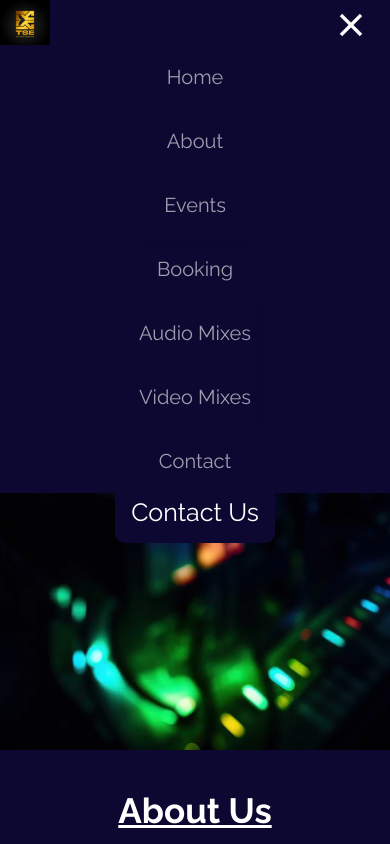
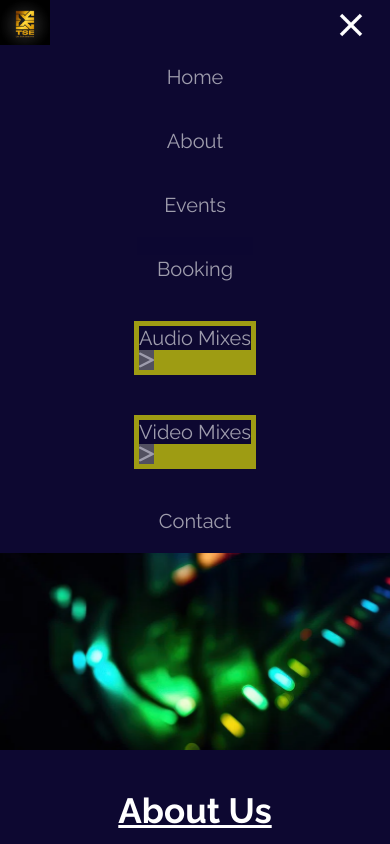
Before and after one commit to KipletingEdwin/Tyler-Sounds-Entertainment-, a React (Vite) app: page / in a window 390 px wide. Both pictures are taken after a click on the picture 350 px from the left and 25 px from the top of the page. Shown: the top 844 px of the page. Built offline with nearby package versions, Linux system fonts and the light colour scheme; a web font is replaced by a local one.

Commit message:
change anchor tags to Link on Video Mixes

```diff
--- a/package.json
+++ b/package.json
@@ -12,6 +12,7 @@
   "dependencies": {
     "@emotion/react": "^11.11.4",
     "@emotion/styled": "^11.11.5",
+    "@fortawesome/fontawesome-free": "^6.5.2",
     "@fortawesome/fontawesome-svg-core": "^6.5.1",
     "@fortawesome/free-solid-svg-icons": "^6.5.1",
     "@fortawesome/react-fontawesome": "^0.2.0",
--- a/src/components/Navbar/Navbar.jsx
+++ b/src/components/Navbar/Navbar.jsx
@@ -3,11 +3,14 @@ import styles from "./Navbar.module.css";
 import logo from "../../assets/nav/logo.jpg";
 import closeIcon from "../../assets/nav/closeIcon.png";
 import closeButton from "../../assets/nav/menuIcon.png";
+import { FontAwesomeIcon } from "@fortawesome/react-fontawesome";
+import { faGreaterThan } from "@fortawesome/free-solid-svg-icons";
+
 import { Link } from "react-router-dom";
 
 function Navbar() {
   const [menuOpen, setMenuOpen] = useState(false);
-  const[hoveredItem, setHoveredItem] = useState(null);
+  const [hoveredItem, setHoveredItem] = useState(null);
 
   const handleMouseEnter = (item) => {
     setHoveredItem(item);
@@ -42,47 +45,80 @@ function Navbar() {
           <li>
             <Link to="/events">Booking</Link>
           </li>
-          <li onMouseEnter={()=>handleMouseEnter('audioMixes')} onMouseLeave={handleMouseLeave} >
-            <Link to="/audioMixes">Audio Mixes</Link>
-            {
-              hoveredItem === 'audioMixes' && (
-                <div className={styles.children}>
+          <li
+            onMouseEnter={() => handleMouseEnter("audioMixes")}
+            onMouseLeave={handleMouseLeave}
+          >
+            <div className={styles.subDiv}>
+              <Link to="/audioMixes" className={styles.link}>
+                Audio Mixes
+                <FontAwesomeIcon
+                  icon={faGreaterThan}
+                  className={styles.faGreaterThan}
+                />
+              </Link>
+            </div>
+
+            {hoveredItem === "audioMixes" && (
+              <div className={styles.children}>
                 <ul>
-                  <li> <Link to="/2024Mixes"> 2024 Mixes</Link></li>
-                  <li> <Link to="/2023Mixes"> 2023 Mixes</Link></li>
-                  <li> <Link to="/2022Mixes"> 2022 Mixes</Link></li>
-                  <li> <Link to="/2021Mixes"> 2021 Mixes</Link></li>
-                  <li> <Link to="/2020Mixes"> 2020 Mixes</Link></li>
-                  <li> <Link to="/2019Mixes"> 2019 Mixes</Link></li>
-                  <li> <Link to="/2018Mixes"> 2018 Mixes</Link></li>
-                  <li> <Link to="/2017Mixes"> 2017 Mixes</Link></li>
+                  <li>
+                    <Link to="/2024Mixes"> 2024 Mixes</Link>
+                  </li>
+                  <li>
+                    <Link to="/2023Mixes"> 2023 Mixes</Link>
+                  </li>
+                  <li>
+                    <Link to="/2022Mixes"> 2022 Mixes</Link>
+                  </li>
+                  <li>
+                    <Link to="/2021Mixes"> 2021 Mixes</Link>
+                  </li>
+                  <li>
+                    <Link to="/2020Mixes"> 2020 Mixes</Link>
+                  </li>
+                  <li>
+                    <Link to="/2019Mixes"> 2019 Mixes</Link>
+                  </li>
+                  <li>
+                    <Link to="/2018Mixes"> 2018 Mixes</Link>
+                  </li>
+                  <li>
+                    <Link to="/2017Mixes"> 2017 Mixes</Link>
+                  </li>
                 </ul>
               </div>
-              )
-            }
+            )}
           </li>
 
-          <li onMouseEnter={()=>handleMouseEnter('videoMixes')} onMouseLeave={handleMouseLeave} >
-            <Link to="/videoMixes">Video Mixes</Link>
-            {
-              hoveredItem === 'videoMixes' && (
-
-                <div className={styles.withChildren}>
+          <li
+            onMouseEnter={() => handleMouseEnter("videoMixes")}
+            onMouseLeave={handleMouseLeave}
+          >
+            <div className={styles.subDiv}>
+              <Link to="/videoMixes">
+                Video Mixes
+                <FontAwesomeIcon
+                  icon={faGreaterThan}
+                  className={styles.faGreaterThan}
+                />
+              </Link>
+            </div>
+            {hoveredItem === "videoMixes" && (
+              <div className={styles.withChildren}>
                 <ul>
-                  <li>2024 Mixes</li>
-                  <li>2023 Video Mixes</li>
-                  <li>2022 Video Mixes</li>
-                  <li>2021 Video Mixes</li>
-                  <li>2020 Video Mixes</li>
-                  <li>2019 Video Mixes</li>
-                  <li>2018 Video Mixes</li>
-                  <li>2017 Video Mixes</li>
+                  <li> <Link to="/2024VideoMixes">2024 Mixes</Link> </li>
+                  <li> <Link to="/2023VideoMixes">2023 Video Mixes</Link> </li>
+                  <li> <Link to="/2022VideoMixes">2022 Video Mixes </Link></li>
+                  <li> <Link to="/2021VideoMixes">2021 Video Mixes</Link> </li>
+                  <li> <Link to="2020VideoMixes">2020 Video Mixes</Link> </li>
+                  <li> <Link to="/2019VideoMixes">2019 Video Mixes</Link> </li>
+                  <li> <Link to="201VideoMixes">2018 Video Mixes</Link> </li>
+                  <li> <Link to="2017VideoMixes">2017 Video Mixes</Link> </li>
                 </ul>
               </div>
-              )
-            }
+            )}
           </li>
-
 
           <li>
             <Link to="/contact">Contact</Link>
--- a/src/components/Navbar/Navbar.module.css
+++ b/src/components/Navbar/Navbar.module.css
@@ -58,6 +58,12 @@
     list-style: none;
 }
 
+.faGreaterThan{
+    display: none;
+}
+
+
+
 
 
 
@@ -116,5 +122,22 @@
         position: relative;
     }
 
+    .faGreaterThan{
+        display: block;
+    }
+
+    .subDiv{
+        background-color: yellow;
+        padding: 5px;
+    }
+
+    .faGreaterThan{
+        background-color: grey;
+    }
+
+    .linkText{
+        background-color: green;
+    }
+
 
 }
```
Also changed, not shown: 1 other file (tests, documents, lock files or other folders).
